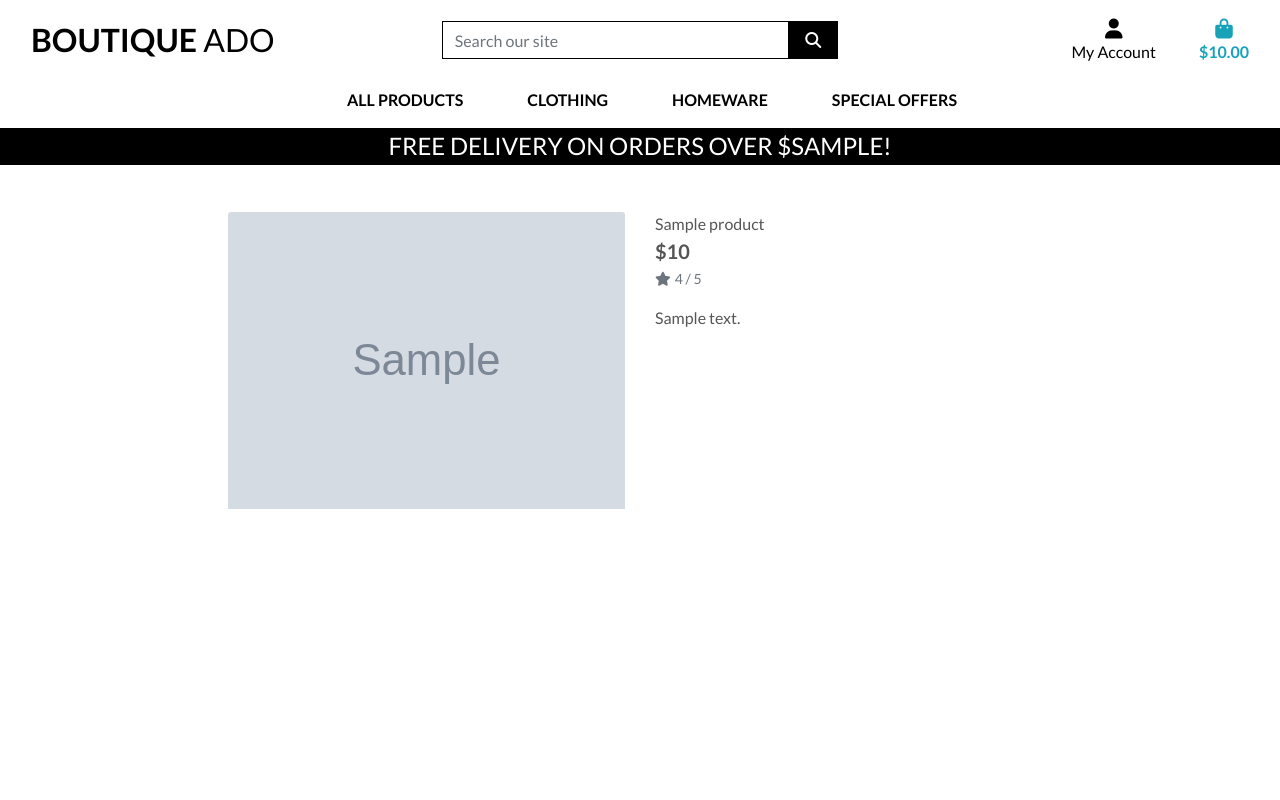
After one commit to ChristineEC/boutique_ado, a Django app: template products/templates/products/product_detail.html in a window 1280 px wide. The commit adds this page. Run offline with Django 3.2, Linux system fonts and the light colour scheme; the template is opened without the code that fills it: most values are stand-ins (such as "Sample title", 1, 10 or a date in 2020); grey boxes marked "Sample" are stand-in pictures; some libraries are stand-ins or nearby versions.

Commit message:
Add product details functionality

```diff
--- a/boutique_ado/settings.py
+++ b/boutique_ado/settings.py
@@ -23,7 +23,7 @@ BASE_DIR = Path(__file__).resolve().parent.parent
 SECRET_KEY = 'django-insecure-_48ybgwe2f&3%wargi)d)dz3^lx*fdgbs$@&@z23!(u+mbx!ue'
 
 # SECURITY WARNING: don't run with debug turned on in production!
-DEBUG = True
+DEBUG = False
 
 ALLOWED_HOSTS = ['8000-christineec-boutiqueado-svnh5h8m0ui.ws.codeinstitute-ide.net']
 
--- a/home/templates/home/index.html
+++ b/home/templates/home/index.html
@@ -18,7 +18,7 @@
                 </h1>
                 <div class="my-5">
                     <h4>
-                        <a href="" class="shop-now-button btn btn-lg rounded-0 text-uppercase py-3">Shop now</a>
+                        <a href="{% url 'products' %}" class="shop-now-button btn btn-lg rounded-0 text-uppercase py-3">Shop now</a>
                     </h4>
                 </div>
             </div>
--- /dev/null
+++ b/products/templates/products/product_detail.html
@@ -0,0 +1,44 @@
+{% extends 'base.html' %}
+{% load static %}
+
+{% block page_header %}
+    <div class="container header-container">
+        <div class="row">
+            <div class="col"></div>
+        </div>
+    </div>
+
+{% endblock %}
+
+{% block content %}
+    <div class="overlay"></div>
+    <div class="container-fluid">
+        <div class="row">
+            <div class="col-12 col-md-6 col-lg-4 offset-lg-2">
+                <div class="image-container my-5">
+                    {% if product.image %}
+                        <a href="{{ product.image.url }}" target="_blank">
+                            <img class="card-img-top img-fluid" src="{{ product.image.url }}" alt="{{ product.name }}">
+                        </a>
+                        {% else %}
+                        <a href="">
+                            <img class="card-img-top img-fluid" src="{{ MEDIA_URL }}noimage.png" alt="{{ product.name }}">
+                        </a>
+                    {% endif %}
+                </div>
+            </div>
+            <div class="col-12 col-md-6 col-lg-4">
+                <div class="product-details-container mb-5 mt-md-5">
+                    <p class="mb-0">{{ product.name }}</p>
+                    <p class="lead mb-0 text-left font-weight-bold">${{ product.price }}</p>
+                    {% if product.rating %}
+                        <small class="text-muted"><i class="fas fa-star mr-1"></i>{{ product.rating }} / 5</small>
+                    {% else %}
+                        <small class="text-muted">No Rating</small>
+                    {% endif %}
+                    <p class="mt-3">{{ product.description }}</p>
+                </div>
+            </div>
+        </div>
+    </div>
+{% endblock %}
--- a/products/templates/products/products.html
+++ b/products/templates/products/products.html
@@ -27,11 +27,11 @@
                         <div class="col-sm-6 col-md-6 col-lg-4 col-xl-3">
                             <div class="card h-100 border-0">
                                 {% if product.image %}
-                                <a href="">
+                                <a href="{% url 'product_detail' product.id %}">
                                     <img class="card-img-top img-fluid" src="{{ product.image.url }}" alt="{{ product.name }}">
                                 </a>
                                 {% else %}
-                                <a href="">
+                                <a href="{% url 'product_detail' product.id %}">
                                     <img class="card-img-top img-fluid" src="{{ MEDIA_URL }}noimage.png" alt="{{ product.name }}">
                                 </a>
                                 {% endif %}
--- a/products/urls.py
+++ b/products/urls.py
@@ -3,4 +3,5 @@ from . import views
 
 urlpatterns = [
     path('', views.all_products, name='products'),
+    path('<product_id>', views.product_detail, name='product_detail'),
 ]
--- a/static/css/base.css
+++ b/static/css/base.css
@@ -93,3 +93,14 @@ body {
         padding-top: 164px;
     }
 }
+
+/* pad the top a bit when navbar is collapsed on mobile */
+@media (max-width: 991px) {
+    .header-container {
+        padding-top: 116px;
+    }
+
+    body {
+        height: calc(100vh - 116px);
+    }
+}
--- a/templates/includes/main-nav.html
+++ b/templates/includes/main-nav.html
@@ -8,7 +8,7 @@
                 <a href="" class="dropdown-item">By Price</a>
                 <a href="" class="dropdown-item ">By Rating</a>
                 <a href="" class="dropdown-item ">By Category</a>
-                <a href="" class="dropdown-item">All Products</a>
+                <a href="{% url 'products' %}" class="dropdown-item">All Products</a>
             </div>
         </li>
 
```
Also changed, not shown: products/views.py (+13 -1 lines), media/DP0224201617043146M.jpg (added), media/DP0224201620571013C.jpg (added), media/DP0226201617023618M.jpg (added), media/DP0515201517013144M.jpg (added), media/DP1112201517050819M.jpg (added).
